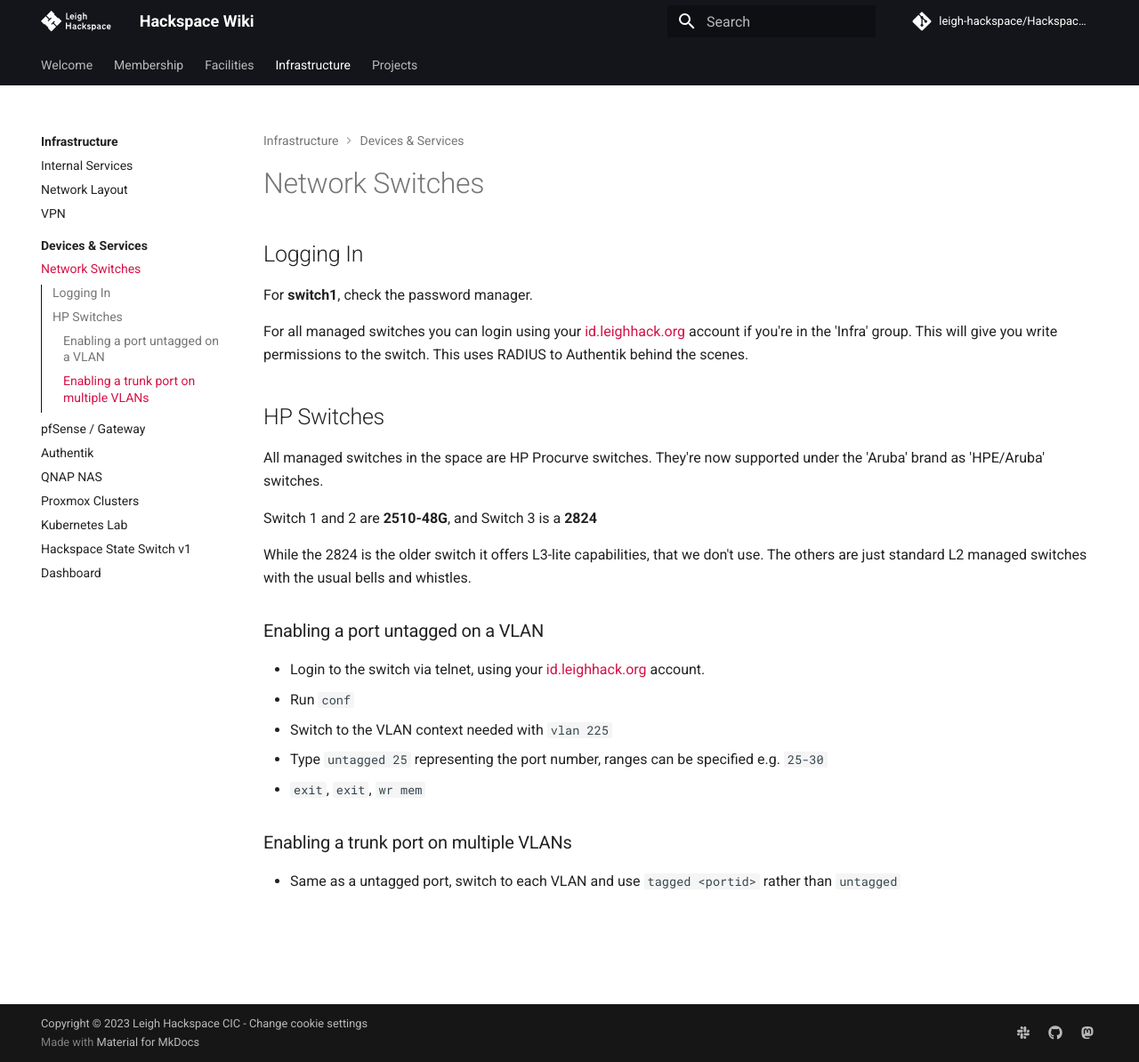
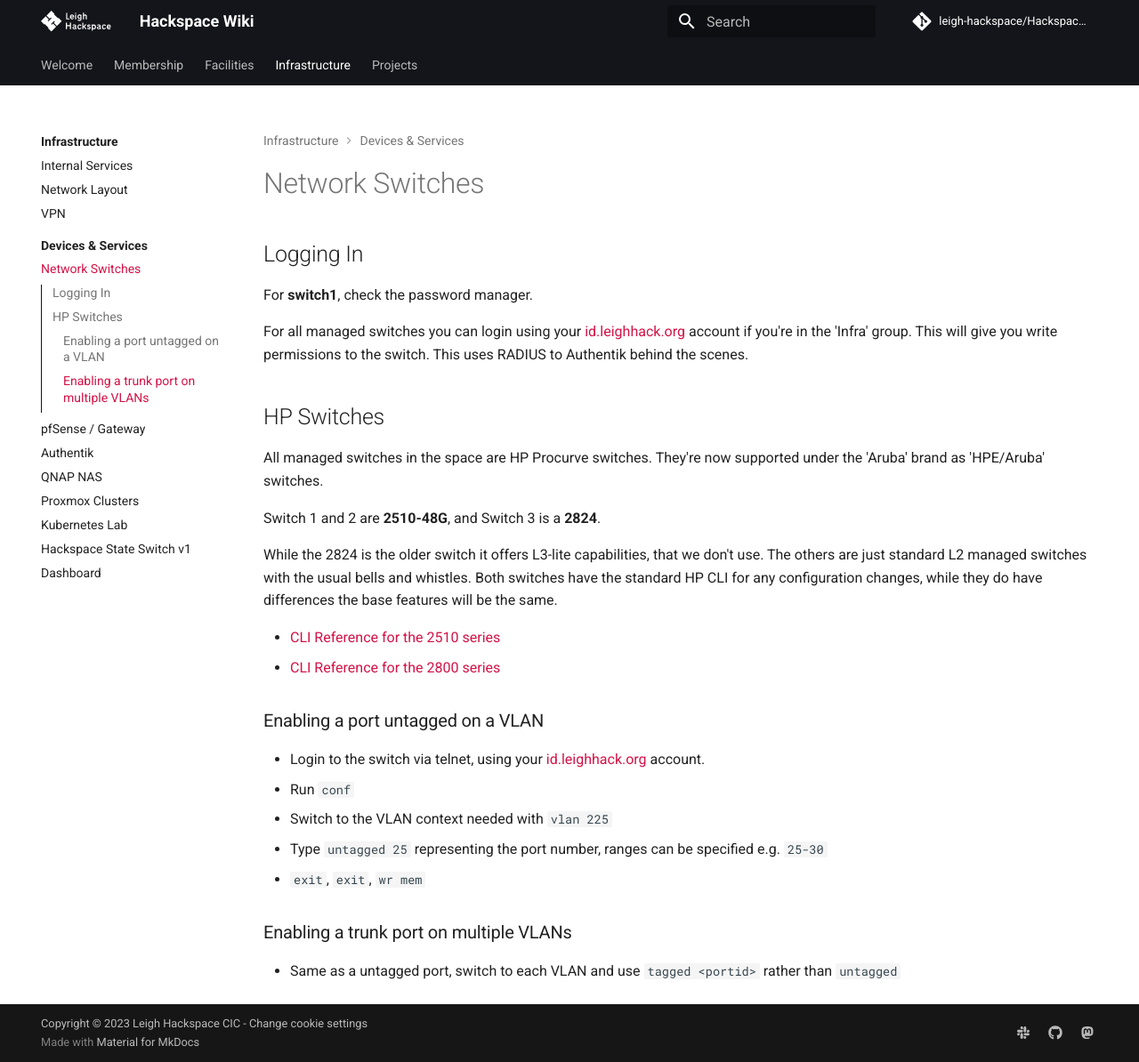
Before and after one commit to leigh-hackspace/HackspaceWiki, an MkDocs documentation site: the page built from docs/infrastructure/devices/network_switches/index.md, in a window 1280 px wide and 1194 px high. Shown: the whole window at 89% size. Built offline with MkDocs 1.6.1 and Material for MkDocs 9.7.7, drawn with Linux system fonts in a browser that asks for light colours; comment, search, counter and statistics services are not loaded; the version menu is left out.

Commit message:
Add HP switch manuals

```diff
--- a/docs/infrastructure/devices/network_switches/index.md
+++ b/docs/infrastructure/devices/network_switches/index.md
@@ -10,9 +10,12 @@
 
 All managed switches in the space are HP Procurve switches. They're now supported under the 'Aruba' brand as 'HPE/Aruba' switches.
 
-Switch 1 and 2 are **2510-48G**, and Switch 3 is a **2824**
+Switch 1 and 2 are **2510-48G**, and Switch 3 is a **2824**.
 
-While the 2824 is the older switch it offers L3-lite capabilities, that we don't use. The others are just standard L2 managed switches with the usual bells and whistles.
+While the 2824 is the older switch it offers L3-lite capabilities, that we don't use. The others are just standard L2 managed switches with the usual bells and whistles. Both switches have the standard HP CLI for any configuration changes, while they do have differences the base features will be the same.
+
+* [CLI Reference for the 2510 series](./2510-MgmtCfg-July2007-59914761.pdf)
+* [CLI Reference for the 2800 series](./59906023-1004-Mgmt%20&%20Config.pdf)
 
 ### Enabling a port untagged on a VLAN
 
```
Also changed, not shown: 2 other files.
